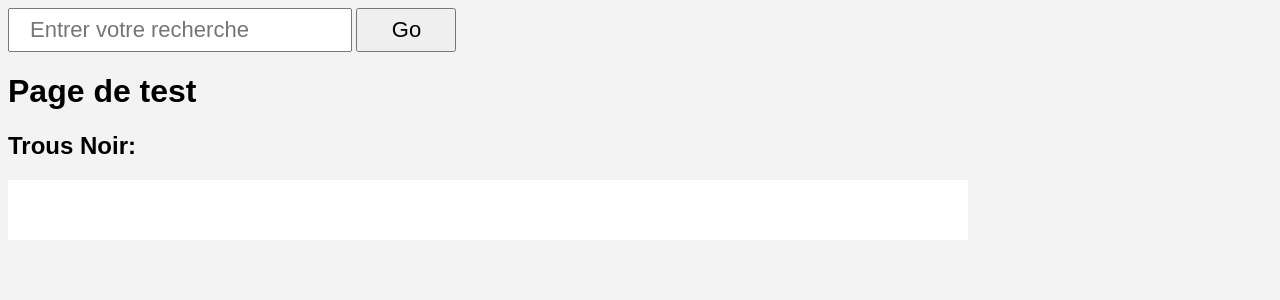
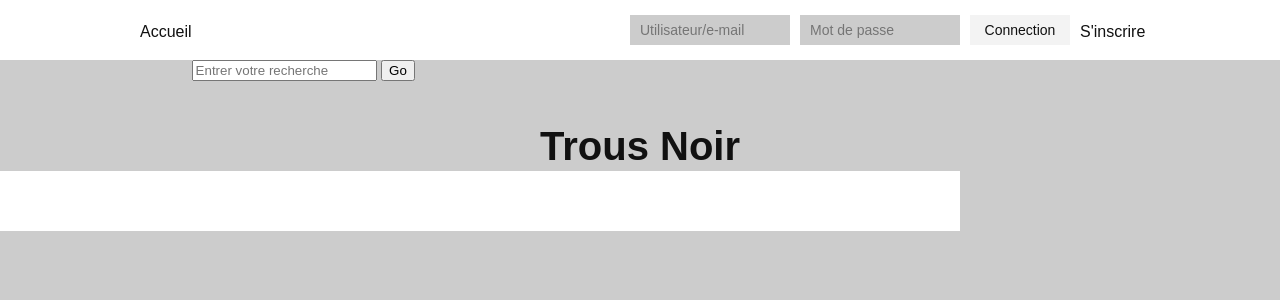
Before and after one commit to RLambreghs/SI_18062018, a PHP site: page / in a window 1280 px wide. Shown: the top 300 px of the page. Run offline with PHP 8.4, Linux system fonts and the light colour scheme; data that the repository does not hold is empty.

Commit message:
Login system
adding a login system

```diff
--- a/connect.php
+++ b/connect.php
@@ -6,3 +6,5 @@
 $dbname = "searchengine";
 
 $conn = mysqli_connect($server, $username, $password, $dbname);
+
+mysqli_set_charset($conn,"utf8");
--- a/css/style.css
+++ b/css/style.css
@@ -1,5 +1,110 @@
+/*
+html5doctor.com Reset Stylesheet
+v1.6.1
+Last Updated: 2010-09-17
+Author: Richard Clark - http://richclarkdesign.com
+Twitter: @rich_clark
+*/
+
+html, body, div, span, object, iframe,
+h1, h2, h3, h4, h5, h6, p, blockquote, pre,
+abbr, address, cite, code,
+del, dfn, em, img, ins, kbd, q, samp,
+small, strong, sub, sup, var,
+b, i,
+dl, dt, dd, ol, ul, li,
+fieldset, form, label, legend,
+table, caption, tbody, tfoot, thead, tr, th, td,
+article, aside, canvas, details, figcaption, figure,
+footer, header, hgroup, menu, nav, section, summary,
+time, mark, audio, video {
+    margin:0;
+    padding:0;
+    border:0;
+    outline:0;
+    font-size:100%;
+    vertical-align:baseline;
+    background:transparent;
+}
+
 body {
-    background-color: #f3f3f3;
+    line-height:1;
+}
+
+article,aside,details,figcaption,figure,
+footer,header,hgroup,menu,nav,section {
+    display:block;
+}
+
+nav ul {
+    list-style:none;
+}
+
+blockquote, q {
+    quotes:none;
+}
+
+blockquote:before, blockquote:after,
+q:before, q:after {
+    content:'';
+    content:none;
+}
+
+a {
+    margin:0;
+    padding:0;
+    font-size:100%;
+    vertical-align:baseline;
+    background:transparent;
+}
+
+/* change colours to suit your needs */
+ins {
+    background-color:#ff9;
+    color:#000;
+    text-decoration:none;
+}
+
+/* change colours to suit your needs */
+mark {
+    background-color:#ff9;
+    color:#000;
+    font-style:italic;
+    font-weight:bold;
+}
+
+del {
+    text-decoration: line-through;
+}
+
+abbr[title], dfn[title] {
+    border-bottom:1px dotted;
+    cursor:help;
+}
+
+table {
+    border-collapse:collapse;
+    border-spacing:0;
+}
+
+/* change border colour to suit your needs */
+hr {
+    display:block;
+    height:1px;
+    border:0;
+    border-top:1px solid #cccccc;
+    margin:1em 0;
+    padding:0;
+}
+
+input, select {
+    vertical-align:middle;
+}
+
+/* Reset End*/
+
+body {
+    background-color: #ccc;
     font-family: arial;
 }
 
@@ -14,6 +119,7 @@
     width: 100%;
 }
 
+/*
 input {
     padding: 0 20px;
     width: 300px;
@@ -26,3 +132,100 @@
     height: 44px;
     font-size: 22px;
 }
+*/
+
+.main-wrapper {
+    margin: 0 auto;
+    width: 1000px;
+}
+
+a {
+    text-decoration: none;
+}
+
+header nav {
+    width: 100%;
+    height: 60px;
+    background-color: #fff;
+}
+
+header nav ul {
+    float: left;
+}
+
+header nav ul li {
+    float: left;
+    list-style: none;
+}
+
+header nav ul li a {
+    font-family: arial;
+    font-size: 16px;
+    color: #111;
+    line-height: 63px;
+}
+
+header .nav-login {
+    float: right;
+}
+
+header .nav-login form {
+    float: left;
+    padding-top: 15px;
+}
+
+header .nav-login form input {
+    float: left;
+    width: 140px;
+    height: 30px;
+    padding: 0px 10px;
+    margin-right: 10px;
+    border: none;
+    background-color: #ccc;
+    font-family: arial;
+    font-size: 14px;
+    color: #111;
+    line-height: 30px;
+}
+
+header .nav-login form button {
+    float: left;
+    width: 100px;
+    height: 30px;
+    margin-right: 10px;
+    border: none;
+    background-color: #f3f3f3;
+    font-family: arial;
+    font-size: 14px;
+    color: #111;
+    cursor: pointer;
+}
+
+header .nav-login form button:hover {
+    background-color: #ccc;
+}
+
+header .nav-login a {
+    display: block;
+    width: 60px;
+    height: 60px;
+    border: none;
+    float: left;
+    font-family: arial;
+    font-size: 16px;
+    color: #111;
+    line-height: 63px;
+    cursor: pointer;
+}
+
+.main-container {
+    padding-top: 40px;
+}
+
+.main-container h2 {
+    font-family: arial;
+    font-size: 40px;
+    color: #111;
+    line-height: 50px;
+    text-align: center;
+}
--- /dev/null
+++ b/footer.php
@@ -0,0 +1,3 @@
+
+</body>
+</html>
--- a/header.php
+++ b/header.php
@@ -5,7 +5,25 @@
 <!DOCTYPE html>
 <html>
 <head>
+    <meta charset="UTF-8">
     <title></title>
-    <link rel="stylesheet" type="text/css" href="../css/style.css">
+    <link rel="stylesheet" type="text/css" href="css/style.css">
 </head>
+<header>
+    <nav>
+        <div class="main-wrapper">
+            <ul>
+                <li><a href="index.php">Accueil</a></li>
+            </ul>
+            <div class="nav-login">
+                <form>
+                    <input type="text" name="uid" placeholder="Utilisateur/e-mail">
+                    <input type="password" name="pwd" placeholder="Mot de passe">
+                    <button type="submit" name="submit">Connection</button>
+                </form>
+                <a href="signup.php">S'inscrire</a>
+            </div>
+        </div>
+    </nav>
+</header>
 <body>
--- a/index.php
+++ b/index.php
@@ -7,8 +7,9 @@
     <button type="submit" name="submit-search">Go</button>
 </form>
 
-<h1>Page de test</h1>
-<h2>Trous Noir:</h2>
+<section class="main-container">
+
+<h2>Trous Noir</h2>
 
 <div class="article-container">
     <?php
@@ -30,5 +31,8 @@
     ?>
 </div>
 
-</body>
-</html>
+</section>
+
+<?php
+include "footer.php"
+?>
--- a/search.php
+++ b/search.php
@@ -28,3 +28,7 @@
         }
     ?>
 </div>
+
+<?php
+include "footer.php"
+?>
```
Also changed, not shown: article.php (+4 -3 lines), signup.php (added, +13 -0 lines).
